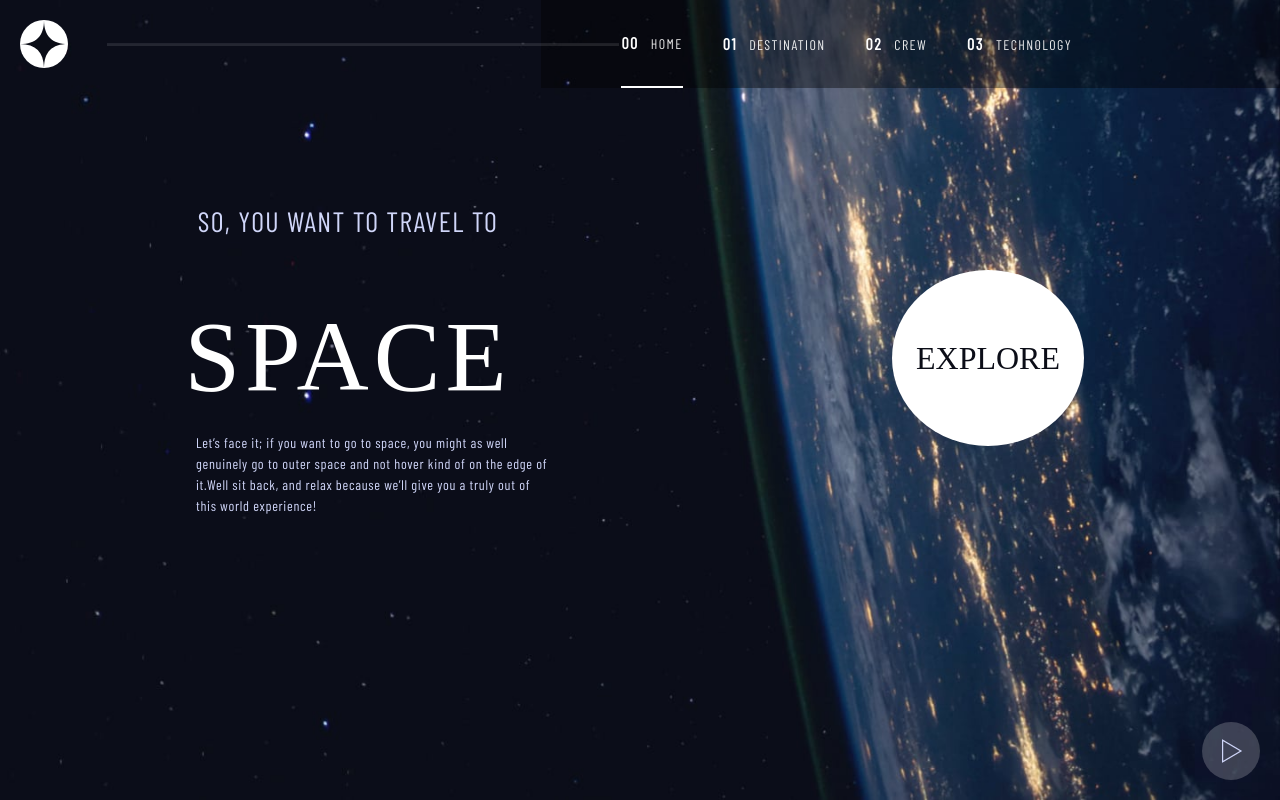
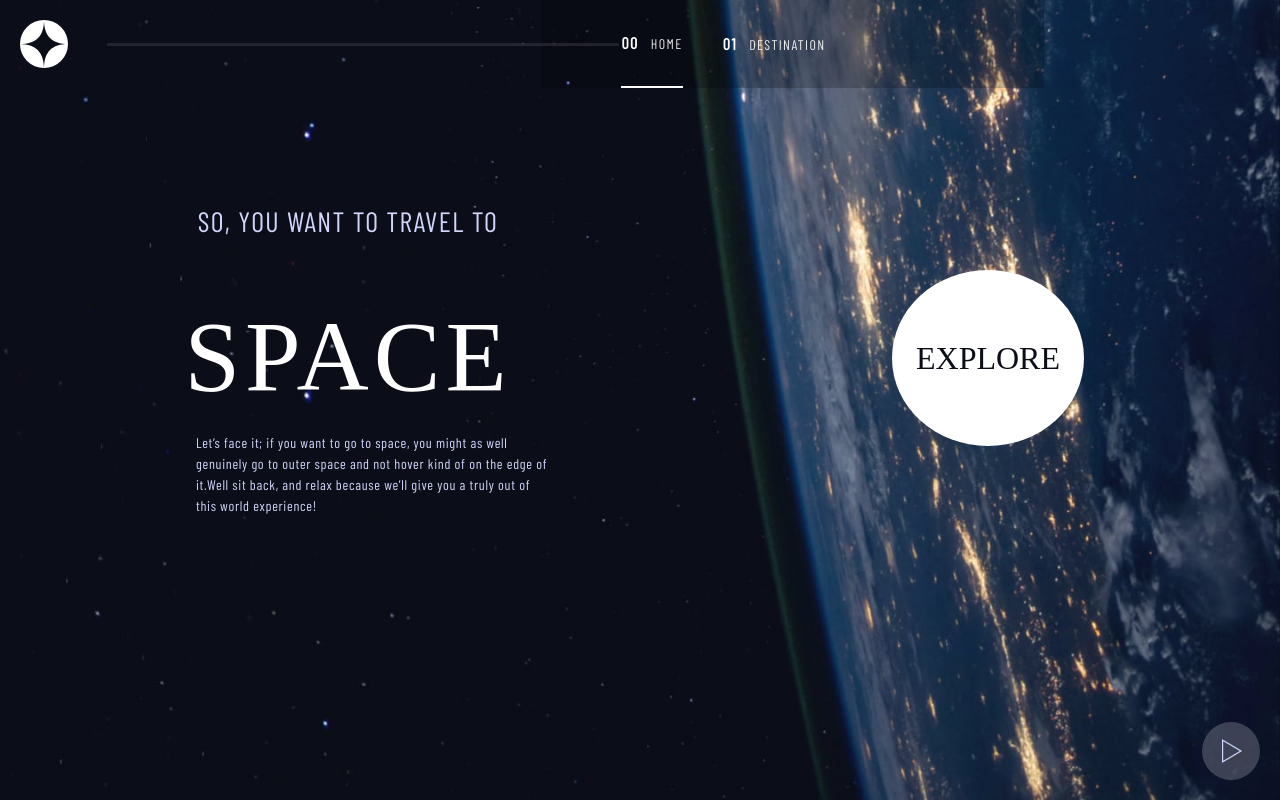
Before and after one commit to Aik-202/aik-space-tourism, a React (Vite) app in the folder space_tourism/: page /home in a window 1280 px wide. Built offline with nearby package versions, Linux system fonts and the light colour scheme; a web font is replaced by a local one.

Commit message:
Made some changes to the nav bar

```diff
--- a/space_tourism/src/Components/Nav/NavItems.jsx
+++ b/space_tourism/src/Components/Nav/NavItems.jsx
@@ -24,11 +24,11 @@ export default function NavItems(props) {
       {props.use == "main" && <div className=
       {`
       ${props.menuStatus ? 'flex' : 'hidden sm:flex'}
-      flex-col absolute top-0 bottom-0 right-0 left-32 bg-black bg-opacity-[40%] sm:static sm:content-end sm:items-end
-      sm:flex-wrap sm:justify-center sm:px-8 lg:pr-52 lg:pl-20 cursor-pointer w-full
+      flex-col absolute top-0 bottom-0 left-28 bg-black bg-opacity-[20%] sm:static sm:content-end sm:items-end
+      sm:flex-wrap sm:justify-center sm:px-8 lg:pr-52 lg:pl-20 cursor-pointer w-[68%] overflow-x-hidden
       `}>
         {props.menuStatus &&
-          <figure className='flex items-end justify-center content-end flex-wrap mt-8 -mr-12 sm:hidden cursor-pointer'>
+          <figure className='flex items-end justify-center content-end flex-wrap mt-8 -mr-48 sm:hidden cursor-pointer'>
             <img src={Close} alt="menu-bar" className="self-end" onClick={props.close}/>
           </figure>
         }
```
